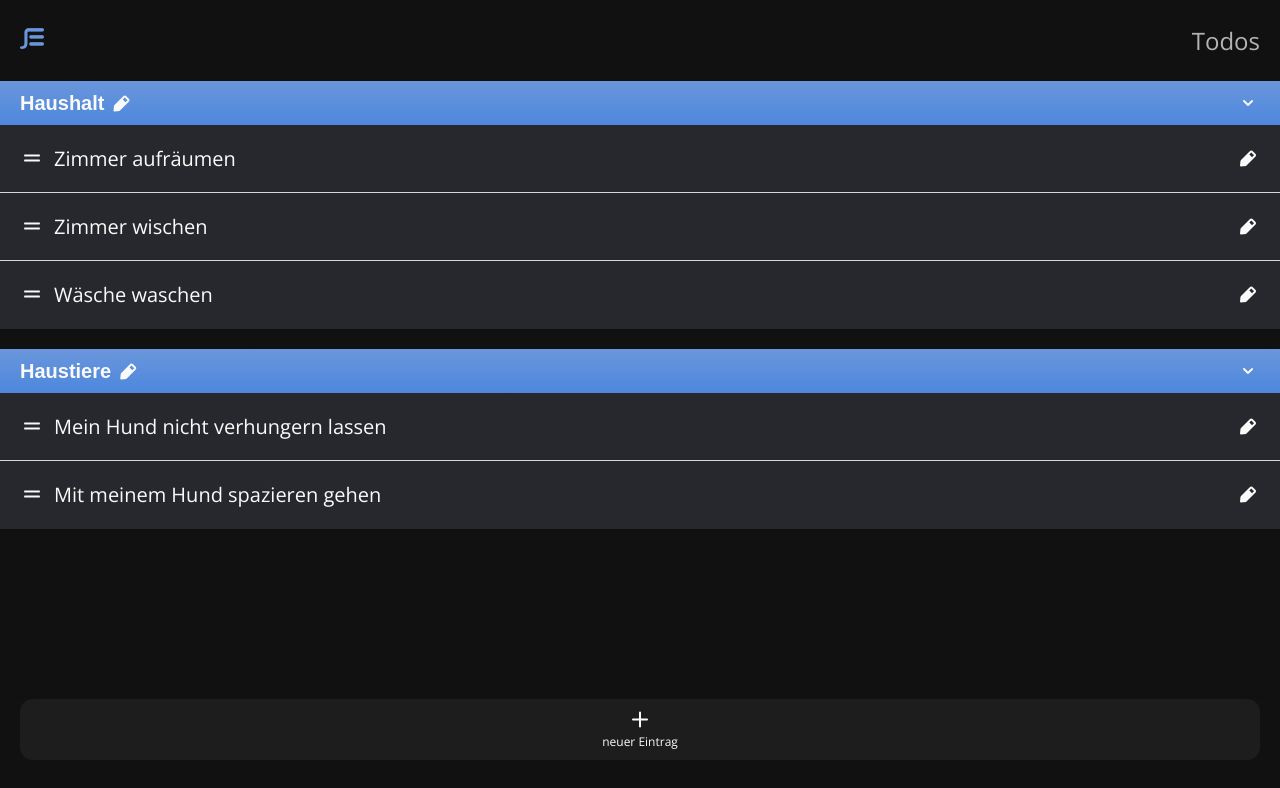
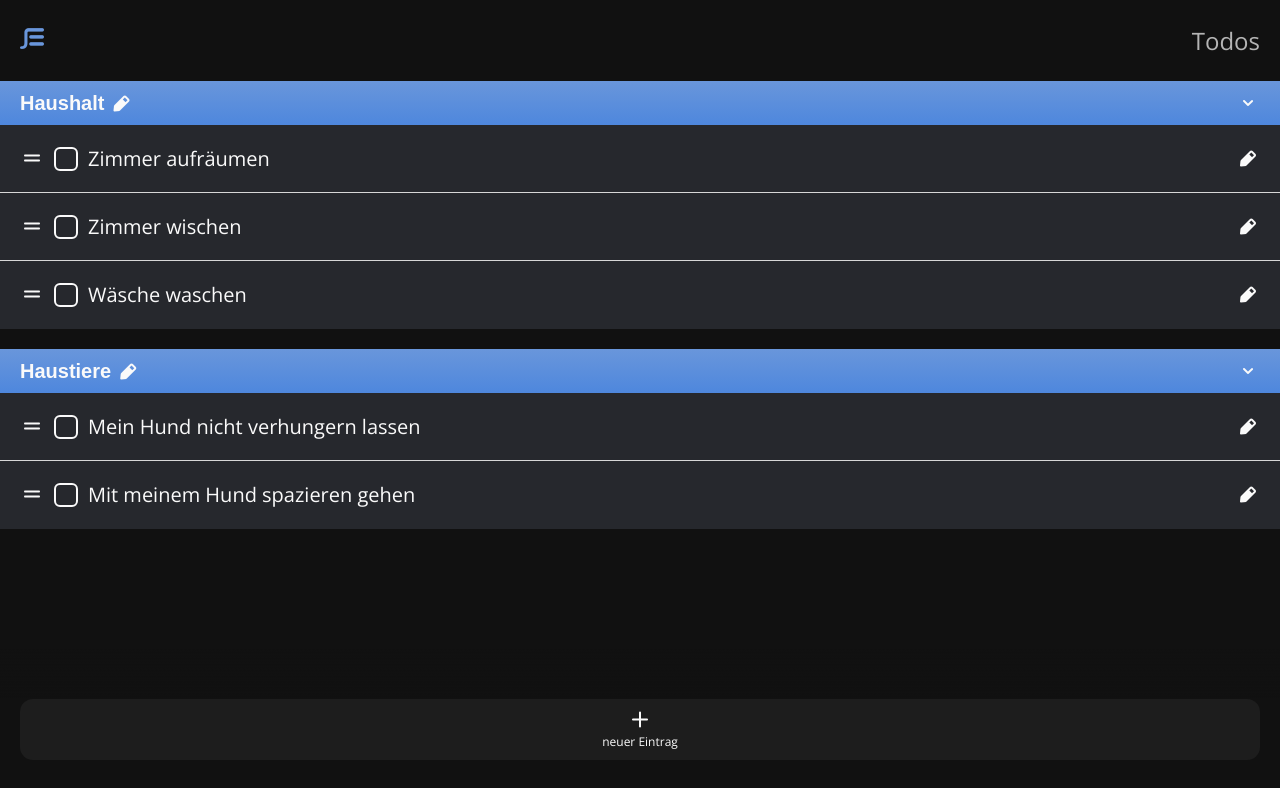
Before and after one commit to philmetscher/capstone-project, a Next.js app: page / in a window 1280 px wide. Shown: the top 788 px of the page. Built offline with nearby package versions, Linux system fonts and the light colour scheme.

Commit message:
added Checkbox component

```diff
--- /dev/null
+++ b/components/Checkbox.js
@@ -0,0 +1,54 @@
+import { useState } from "react";
+import styled from "styled-components";
+import { IconCheck } from "./Icons";
+
+export default function Checkbox({ id }) {
+  const [checked, setChecked] = useState(false);
+
+  const handleChange = () => setChecked((oldChecked) => !oldChecked);
+
+  if (id) {
+    return (
+      <CheckboxGroup>
+        <Input name={"checkbox" + id} type="checkbox" onChange={handleChange} />
+        <Label className={checked && "checked"} htmlFor={"checkbox" + id}>
+          {checked && <IconCheck />}
+        </Label>
+      </CheckboxGroup>
+    );
+  }
+}
+
+const CheckboxGroup = styled.div`
+  position: relative;
+  width: 24px;
+  height: 24px;
+`;
+const Input = styled.input`
+  position: absolute;
+  top: 0;
+  left: 0;
+  opacity: 0;
+  width: 24px;
+  height: 24px;
+  cursor: pointer;
+  z-index: 1;
+`;
+const Label = styled.label`
+  display: inline-block;
+  width: 24px;
+  height: 24px;
+  border: 2px solid var(--white);
+  border-radius: 6px;
+
+  &.checked {
+    background: var(--white);
+
+    [class*="icon-"] {
+      position: relative;
+      top: -1px;
+      left: -2px;
+      color: var(--card-bg);
+    }
+  }
+`;
--- a/components/category/CategoryListItem.js
+++ b/components/category/CategoryListItem.js
@@ -4,7 +4,8 @@ import { Draggable } from "@hello-pangea/dnd";
 
 //Components
 import { IconDrag, IconEdit } from "../Icons";
-import { PTag } from "./../HtmlComponents";
+import { PTag } from "../HtmlComponents";
+import Checkbox from "../Checkbox";
 
 export default function CategoryListItem({ children, id, index }) {
   return (
@@ -18,6 +19,7 @@ export default function CategoryListItem({ children, id, index }) {
           <DragWrapper>
             <IconDrag />
           </DragWrapper>
+          <Checkbox id={id} />
           <ListItemName>{children}</ListItemName>
           <Link href={"/edit-entry/" + id} passHref>
             <EditAnchor>
```
